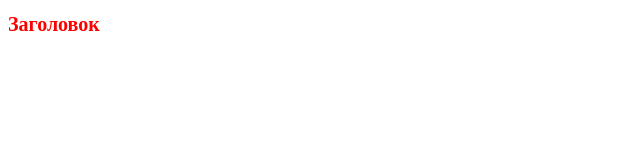
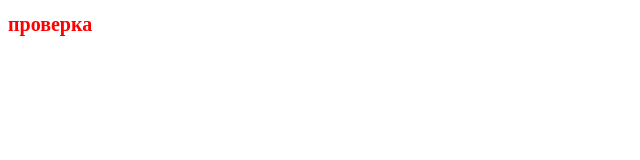
Before and after one commit to Sonechka16/Sonechka16.github.io, a plain HTML site: page index.html in a window 1280 px wide. Shown: the full height of the page, 0-640 px from the left. Drawn offline with Linux system fonts and the light colour scheme.

Commit message:
first commit

```diff
--- a/index.html
+++ b/index.html
@@ -4,6 +4,6 @@
         <link rel = "stylesheet" href= "styles.css">
     </head>
     <body>
-        <h1 class="title page-title"> Заголовок</h1>
+        <h1 class="title page-title" >проверка</h1>
     </body>
 </html>
```
